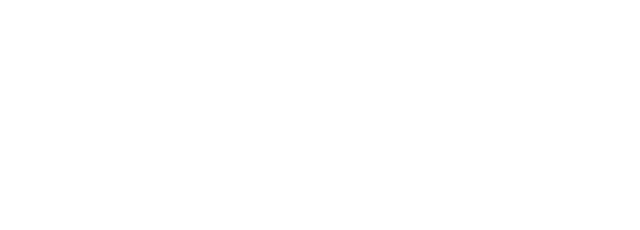
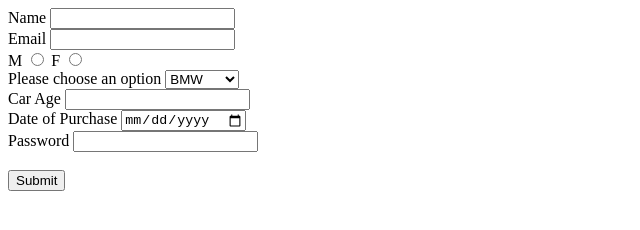
Before and after one commit to acciojob/car-insurance-form-ksrilaya, a website: page main.html in a window 1280 px wide. Shown: the whole page, without its empty margins (0-640 px from the left). Drawn offline with Linux system fonts and the light colour scheme.

Commit message:
created a submission

```diff
--- a/main.html
+++ b/main.html
@@ -7,6 +7,39 @@
 </head>
 
 <body>
+	<form method="post">
+		<label for="name">Name</label>
+		<input type="text" id="name" required>
+		<br>
+		<label for="email">Email</label>
+		<input type="email" id="email" required>
+		<br>
+		<label for="gender_m">M</label>
+		<input type="radio" id="gender_m" name="gender" required>
+		<label for="gender_f">F</label>
+		<input type="radio" id="gender_f" name="gender" required>
+		<br>
+		<label for="cars">Please choose an option</label>
+		<select id="cars" name = "cars">
+			<option>BMW</option>
+			<option>KIA</option>
+			<option>HYUNDI</option>
+		</select>
+		<br>
+		<label for="carage">Car Age</label>
+		<input type="number" id="carage"  required>
+		<br>
+		<label for="dop">Date of Purchase</label>
+		<input type="date" id="dop" required>
+		<br>
+
+		<label for="password">Password</label>
+		<input type="password" id="password" required>
+
+		<br><br>
+		<button type="submit">Submit</button>
+	</form>
+
 	<!-- the entire body must be written by student -->
     <script type="text/javascript" src="./script.js">
 </script>
```
